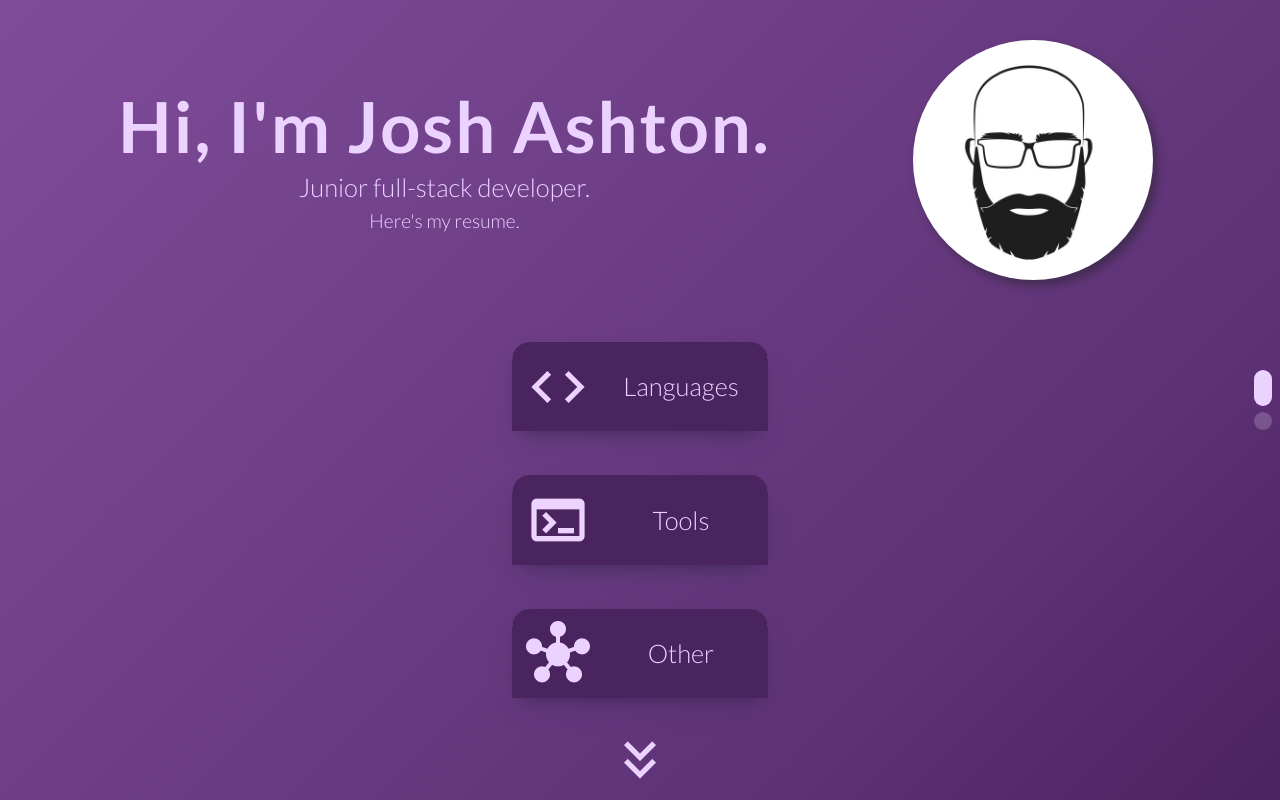
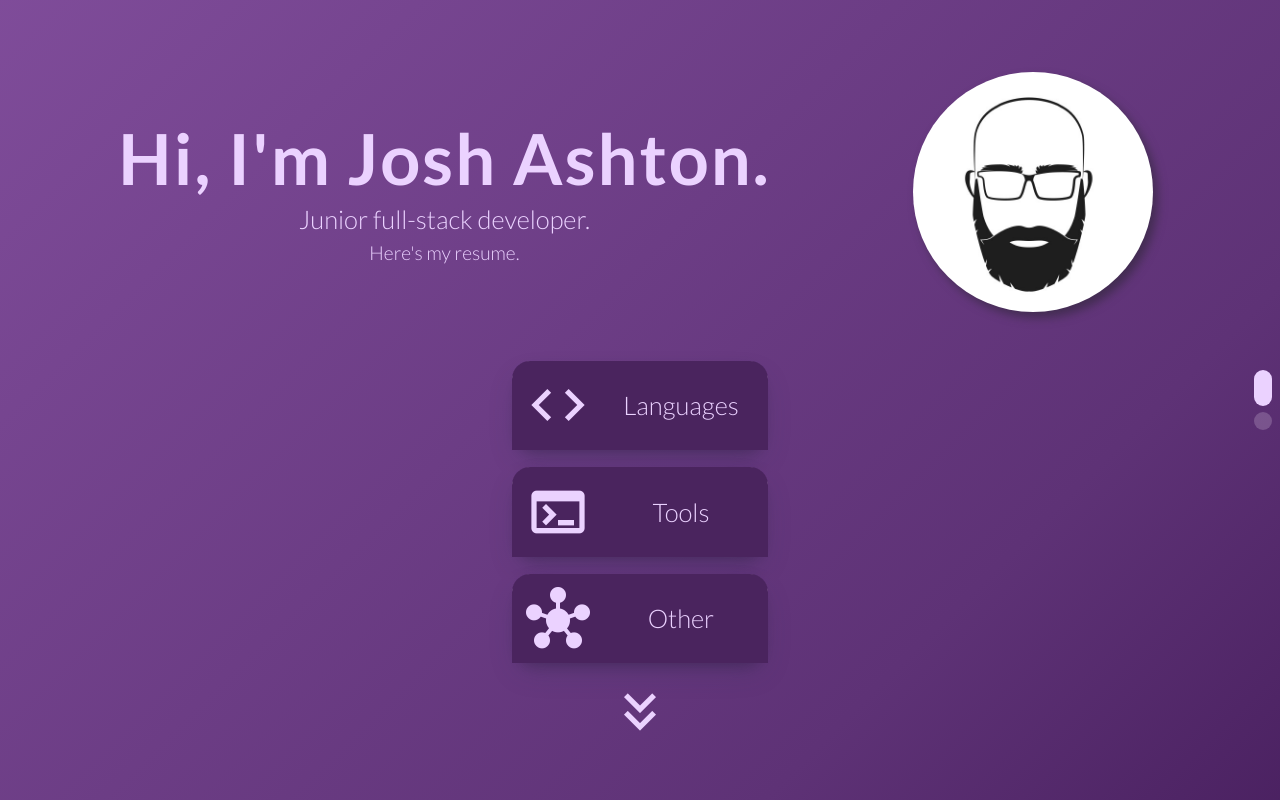
Before and after one commit to quaxlyqueen/portfolio, a React (Vite) app: page / in a window 1280 px wide. Built offline with nearby package versions, Linux system fonts and the light colour scheme.

Commit message:
fixed margin on top that only presented in built deployment.

```diff
--- a/src/main.css
+++ b/src/main.css
@@ -146,11 +146,12 @@ h4 {
 
 /**PRIMARY PAGE**/
 #primary {
+  margin-top: 4vh;
   display: grid;
   height: 100vh;
   grid-template-columns: 100%;
-  grid-template-rows: 40% 50% 10%;
-  column-gap: 1vh;
+  grid-template-rows: 40% 40% 10%;
+  column-gap: 10vh;
 }
 
 #header {
```
